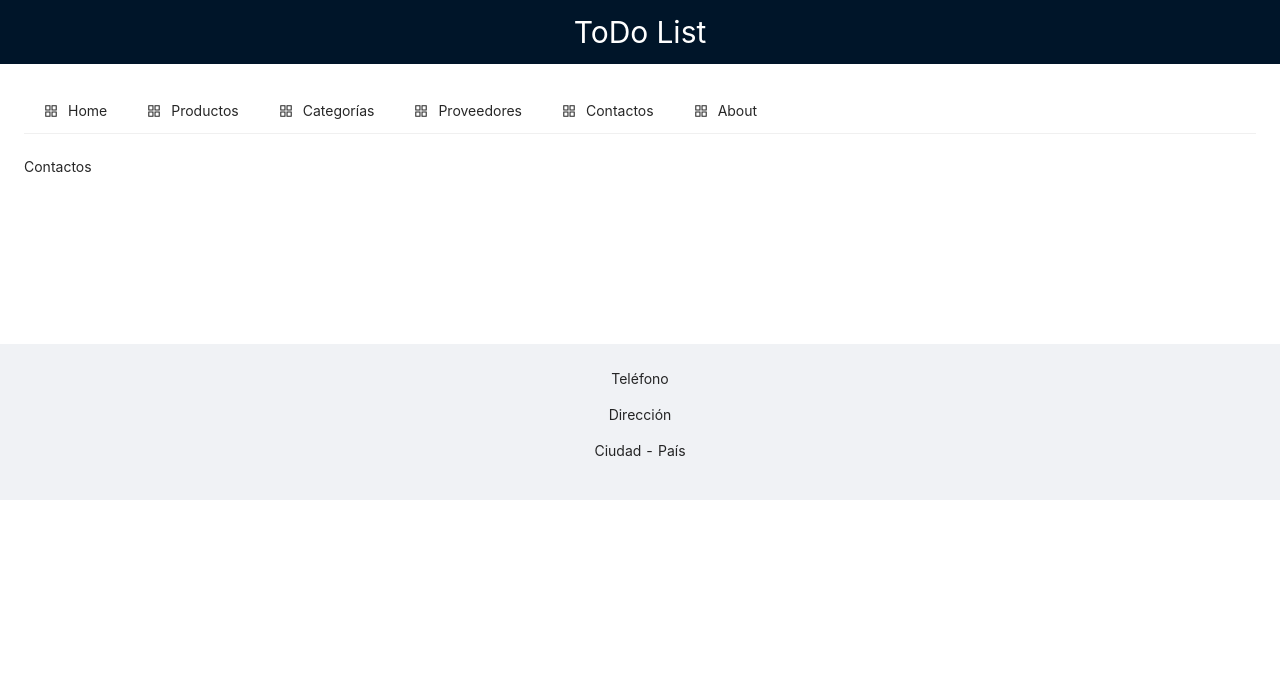
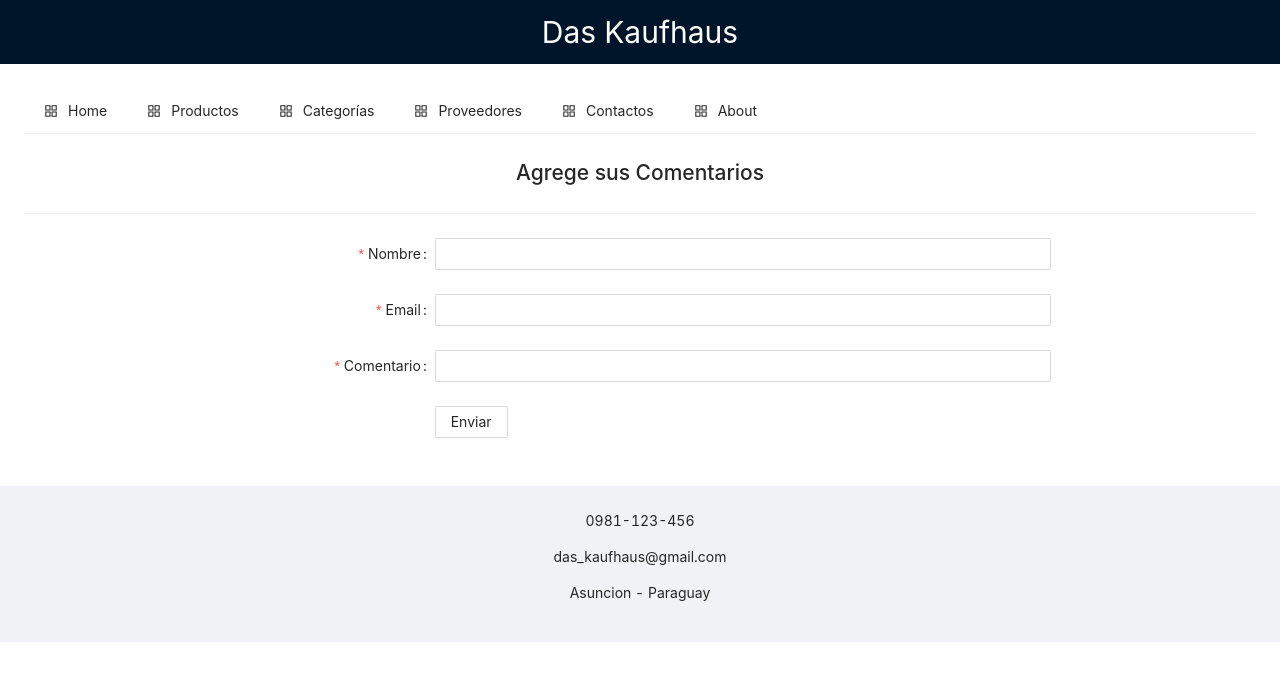
Before and after one commit to Daniel4651111/Trabajo-grupal, a React (Create React App) app: page /contactos in a window 1280 px wide. Shown: the top 680 px of the page. Built offline with nearby package versions, Linux system fonts and the light colour scheme.

Commit message:
About, Home, COntactos

```diff
--- a/src/App.js
+++ b/src/App.js
@@ -127,7 +127,7 @@ function App() {
     <Router>
       <Layout>
         <Header style={{ color: 'white', fontSize: 30, textAlign: 'center' }}>
-          <div>ToDo List</div>
+          <div>Das Kaufhaus</div>
         </Header>
 
         <Content>
@@ -149,9 +149,9 @@ function App() {
         </Content>
 
         <Footer style={{ textAlign: 'center' }}>
-          <p>Teléfono</p>
-          <p>Dirección</p>
-          <p>Ciudad - País</p>
+          <p>0981-123-456</p>
+          <p>das_kaufhaus@gmail.com</p>
+          <p>Asuncion - Paraguay</p>
         </Footer>
       </Layout>
     </Router>
--- a/src/components/About.js
+++ b/src/components/About.js
@@ -1,11 +1,25 @@
 import React from 'react';
+import { Image, Button, Divider} from 'antd';
 
 function About(props) {
+
+  const center = {
+    textAlign: 'center',
+
+  };
+
+
+
+
+
   return (
     // <h3>Requested Param: {props.match.params.id}</h3>
     <>
-      <h3>About</h3>
-      <p>Contenido del about</p>
+    <div style={center}>
+      <h3>Sobre Kaufhaus</h3>
+      </div>
+      <Divider />
+      <p>En septiembre de 2003, un Grupo Aleman abre sus locales en Asuncion. Desde su incorporación al Grupo, Das Kaufhaus ha desarrollado un plan de crecimiento y mejora continua, invirtiendo en edificios, maquinarias, equipos, infraestructura, imagen, comunicación y sobre todo, en recursos humanos altamente capacitados. Das Kaufhaus se caracteriza por su plan de expansión, apostando siempre al país y a su gente, generando no sólo nuevas fuentes de trabajo sino también un cambio social, cultural y de consumo; acercando a los consumidores las novedades en tecnología y productos variados, ofreciendo precios verdaderamente competitivos y pensando siempre en la economía familiar.</p>
     </>
   );
 }
--- a/src/components/Contactos.js
+++ b/src/components/Contactos.js
@@ -1,12 +1,78 @@
 import React from 'react';
+import { Form, Input, Button, message, Divider } from 'antd';
 
 function Contactos (props) {
-    return (
-        // <h3>Requested Param: {props.match.params.id}</h3>
-        <>
-            <p>Contactos</p>
-        </>
+
+
+        const layout = {
+            labelCol: { span: 8 },
+            wrapperCol: { span: 12 },
+        };
+        const tailLayout = {
+            wrapperCol: { offset: 8, span: 12 },
+        };
+
+        const onFinish = values => {
+          console.log('Success:', values);
+        };
+
+        const onFinishFailed = errorInfo => {
+          console.log('Failed:', errorInfo);
+        };
+        const center = {
+            textAlign: 'center',
+          };
+          const info = () => {
+            message.info('Gracias por su opinion!!');
+          };
+
+        return  (
+            <>
+        <div style={center}>
+            <h1>Agrege sus Comentarios</h1>
+            </div>
+            <Divider/>
+          <Form
+            {...layout}
+            name="basic"
+            initialValues={{ remember: true }}
+            onFinish={onFinish}
+            onFinishFailed={onFinishFailed}
+          >
+            <Form.Item
+              label="Nombre"
+              name="Nombre"
+              rules={[{ required: true, message: 'Porfavor escribe tu nombre aqui!' }]}
+            >
+              <Input />
+            </Form.Item>
+
+            <Form.Item
+              label="Email"
+              name="Email"
+              rules={[{ required: true, message: 'Porfavor escribe tu email aqui!' }]}
+            >
+              <Input />
+            </Form.Item>
+
+            <Form.Item
+              label="Comentario"
+              name="Comentario"
+              rules={[{ required: true, message: 'Deja tus quejas aqui!' }]}
+            >
+              <Input />
+            </Form.Item>
+
+            <Form.Item {...tailLayout}>
+              <Button type="primary"  type="Opinion" onClick={info} htmlType="Enviar">
+                Enviar
+              </Button>
+            </Form.Item>
+          </Form>
+          </>
     );
 }
 
+
+
 export default Contactos;
--- a/src/components/Home.js
+++ b/src/components/Home.js
@@ -1,55 +1,75 @@
 import React from 'react';
-import { Card, Carousel, Image } from 'antd';
+import { Card, Carousel, Image, Button, Divider} from 'antd';
 
 const { Meta } = Card;
 
 function Home() {
 
+  const carouselStyle = {
+    height: '325px',
+    color: '#fff',
+    lineHeight: '350px',
+    textAlign: 'center',
+
+  };
+  const tarjetaStyle = {
+    boxSizing: 'border-box',
+    textAlign: 'center',
+  };
   const contentStyle = {
-    height: '400px',
-    color: '#fff',
-    lineHeight: '400px',
     textAlign: 'center',
-    background: '#364d79',
-  };
+  }
 
   return (
     // <h3>Requested Param: {props.match.params.id}</h3>
     <>
       <Carousel autoplay>
         <div  >
-          <h3 style={contentStyle}>
-            1
+        <h3 style={carouselStyle}>
+        <img src="https://www.superseis.com.py/images/thumbs/0222864.png" alt=""/>
           </h3>
         </div>
         <div>
-          <h3 style={contentStyle}>
-            2
+          <h3 style={carouselStyle}>
+          <img src="https://www.superseis.com.py/images/thumbs/0220624.jpeg" alt=""/>
           </h3>
         </div>
         <div>
-          <h3 style={contentStyle}>
-            3
+          <h3 style={carouselStyle}>
+          <img src="https://www.superseis.com.py/images/thumbs/0218692.jpeg" alt=""/>
           </h3>
         </div>
         <div>
-          <h3 style={contentStyle}>
-            4
+          <h3 style={carouselStyle}>
+          <img src="https://www.superseis.com.py/images/thumbs/0216001.png" alt=""/>
           </h3>
         </div>
       </Carousel>
+      <div style={tarjetaStyle}>
+<div style={contentStyle}>
+      <br></br>
+      <h3><b>BIENVENIDO!!</b></h3>
+      <b>Disfrute de las nuevas y INCREIBLES ofertas que estan disponibles en nuestro locales! Que esperas!!! Visita ya a la sucursal mas sercana y recibe las mejores OFERTAS!!</b>
+      <Divider />
+      <Button href= "https://www.google.com/maps/search/supermercados/@-25.3103163,-57.5621539,12.67z" type="link">Mapa de los Supermercados de Asuncion</Button>
+      <Divider />
+      <p>Precios válidos únicamente para la versión online.</p>
+      <p>Los pedidos a ser entregados en el día se reciben hasta las 16 horas.</p>
+      <p>Los pedidos que se hagan los sábados a partir de las 16 horas y los domingos serán entregados el día lunes.</p>
+</div>
 
-      {/* <div>
-        <Image
-          //Buscar mejor imagen
-          src='https://previews.123rf.com/images/kwangmoo/kwangmoo1610/kwangmoo161002667/64146141-carro-de-compras-con-supermercado-en-borrosa-de-fondo-vista-panor%C3%A1mica.jpg'
-          alt='supermercado'
-        />
-      </div> */}
+<h4>OPERAMOS CON ESTAS TARJETAS</h4>
+  <img src="https://www.superseis.com.py/images/tarjetas1.png"/>
+  <img src="https://www.superseis.com.py/images/tarjetas2.png"/>
+  <img src="https://www.superseis.com.py/images/tarjetas4.png"/>
+  <img src="https://www.superseis.com.py/images/tarjetas9.png"/>
+</div>
 
-      <br></br>
-      <h3>Home</h3>
-      <p>Bienvenidos...</p>
+
+
+
+
+
     </>
   );
 }
```
